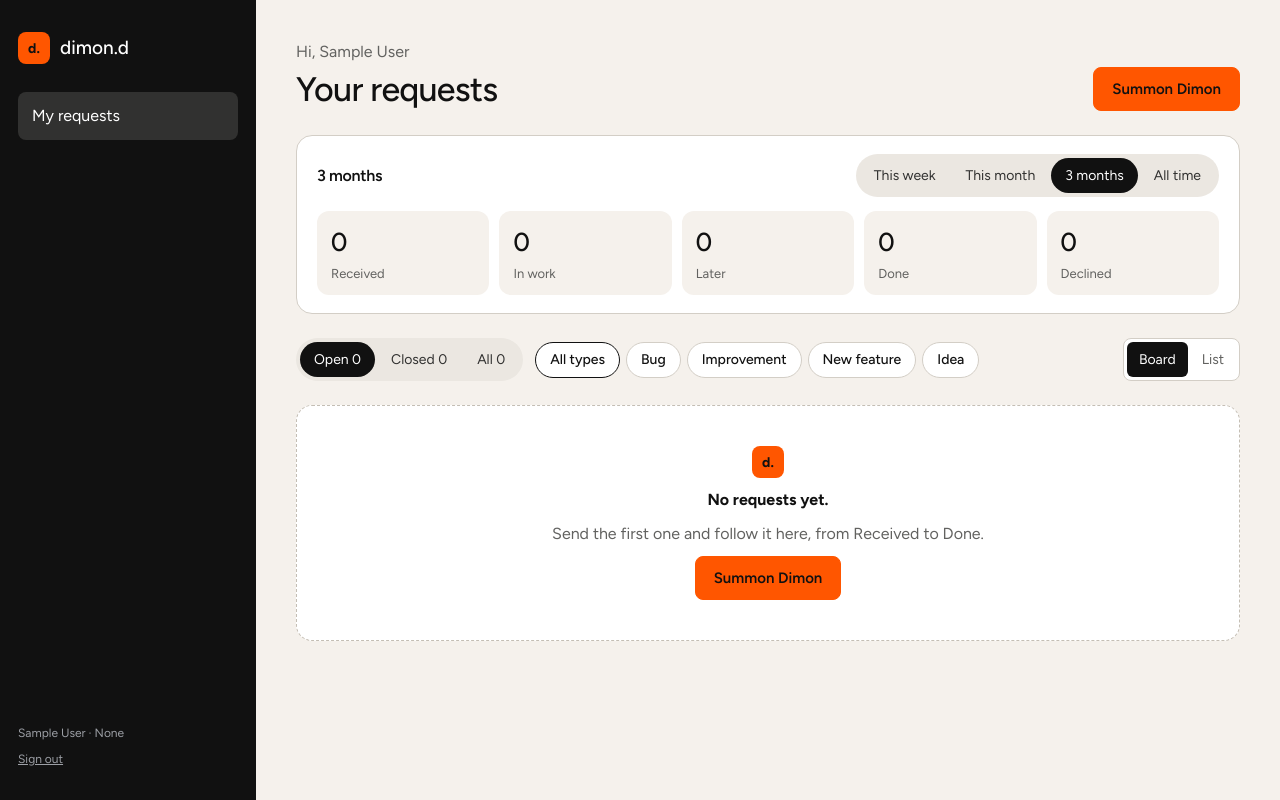
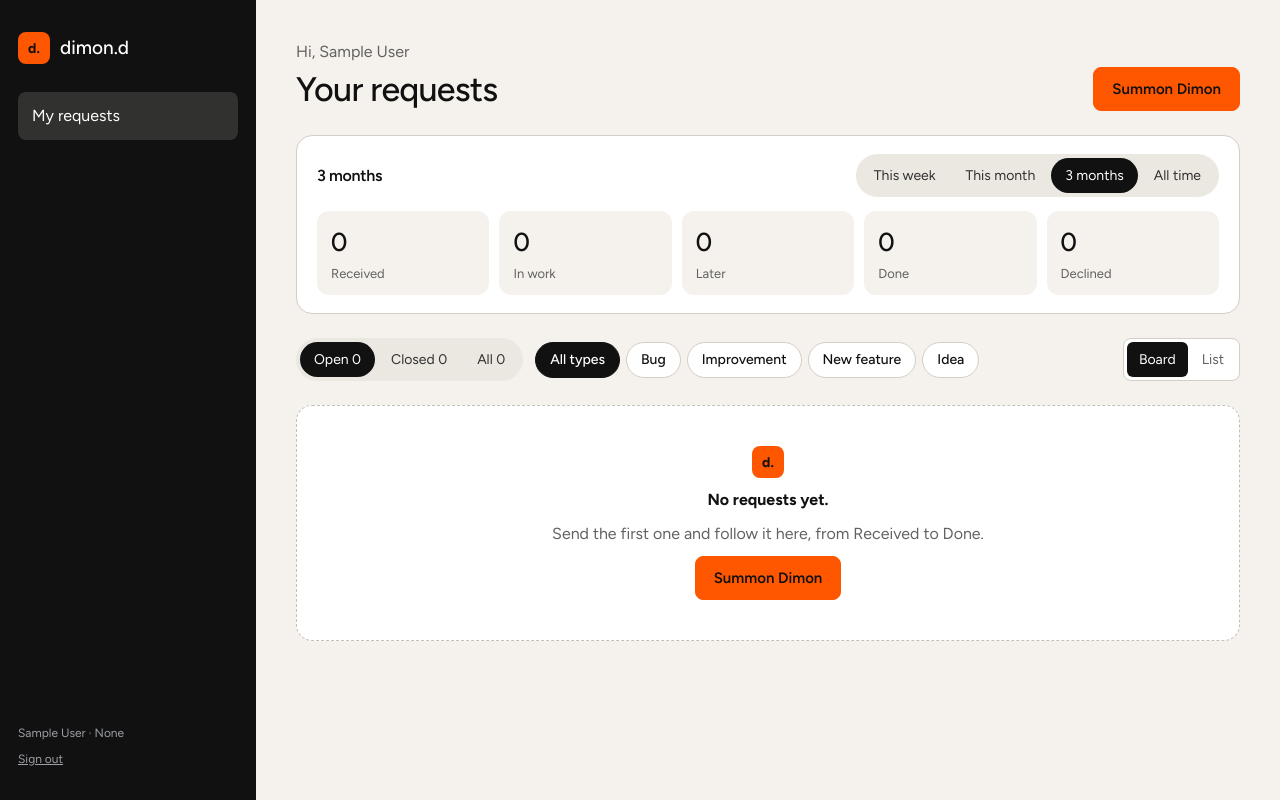
Before and after one commit to DimanyYar/dimond, a Django app: page /requests/ in a window 1280 px wide. Run offline with Django 5.2, Linux system fonts and the light colour scheme; the visitor is signed in with stand-in values (Sample User, id 1); data that the repository does not hold is empty; parts of the project's set-up code (start-up, migrations or seed data) failed here and were passed over.

Commit message:
fix(requests): fill the selected type chip like the mockup
Co-Authored-By: Claude Opus 5.5 <noreply@anthropic.com>
Claude-Session: https://claude.ai/code/session_018bPDJHrQ2hoAA7RxjawRF8

```diff
--- a/static/css/dimond.css
+++ b/static/css/dimond.css
@@ -1089,7 +1089,14 @@ textarea.input {
 }
 
 .type-filter .chip[aria-current="true"] {
+  background: var(--ink);
   border-color: var(--ink);
+  color: var(--surface);
+}
+
+.type-filter .chip[aria-current="true"]:hover {
+  background: var(--panel-raised);
+  border-color: var(--panel-raised);
 }
 
 .view-switch {
```
